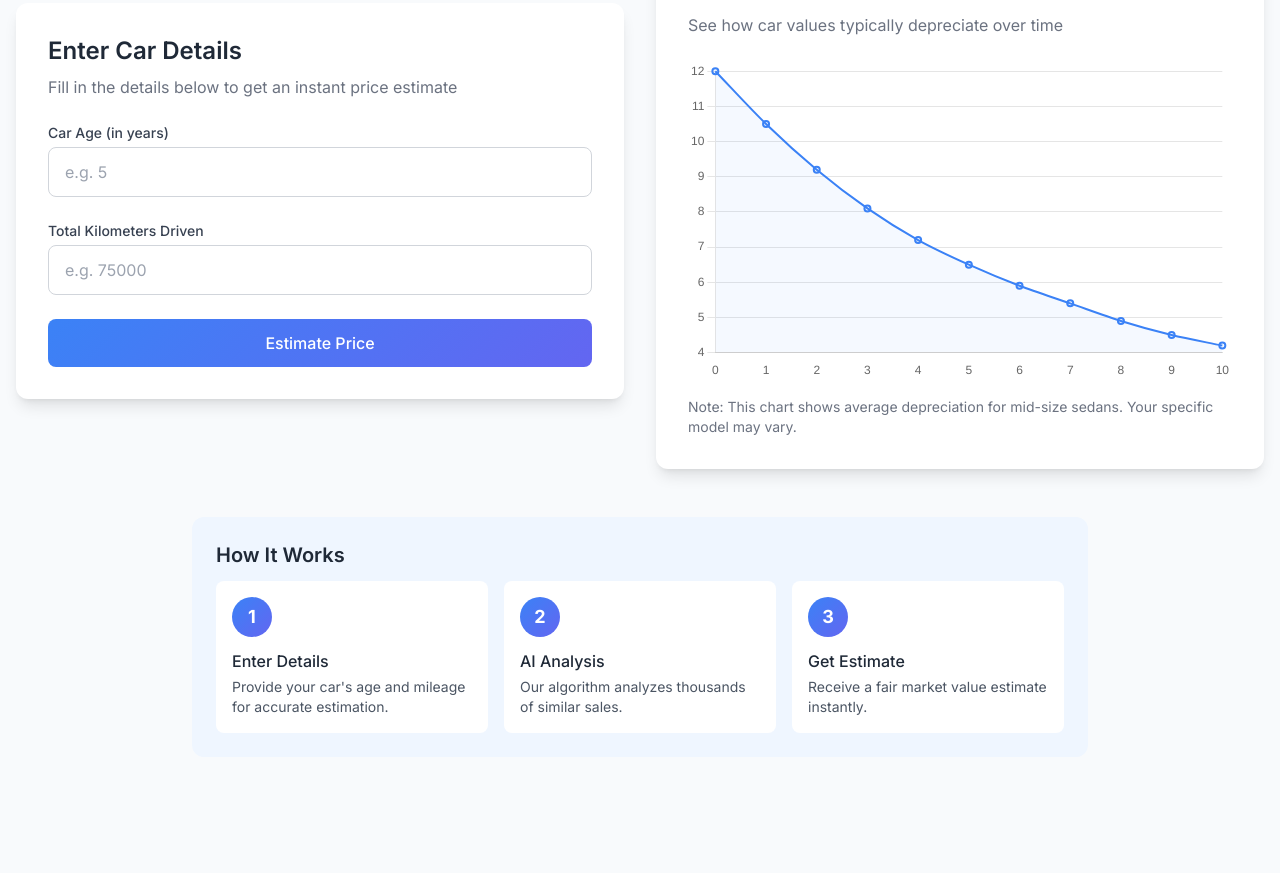
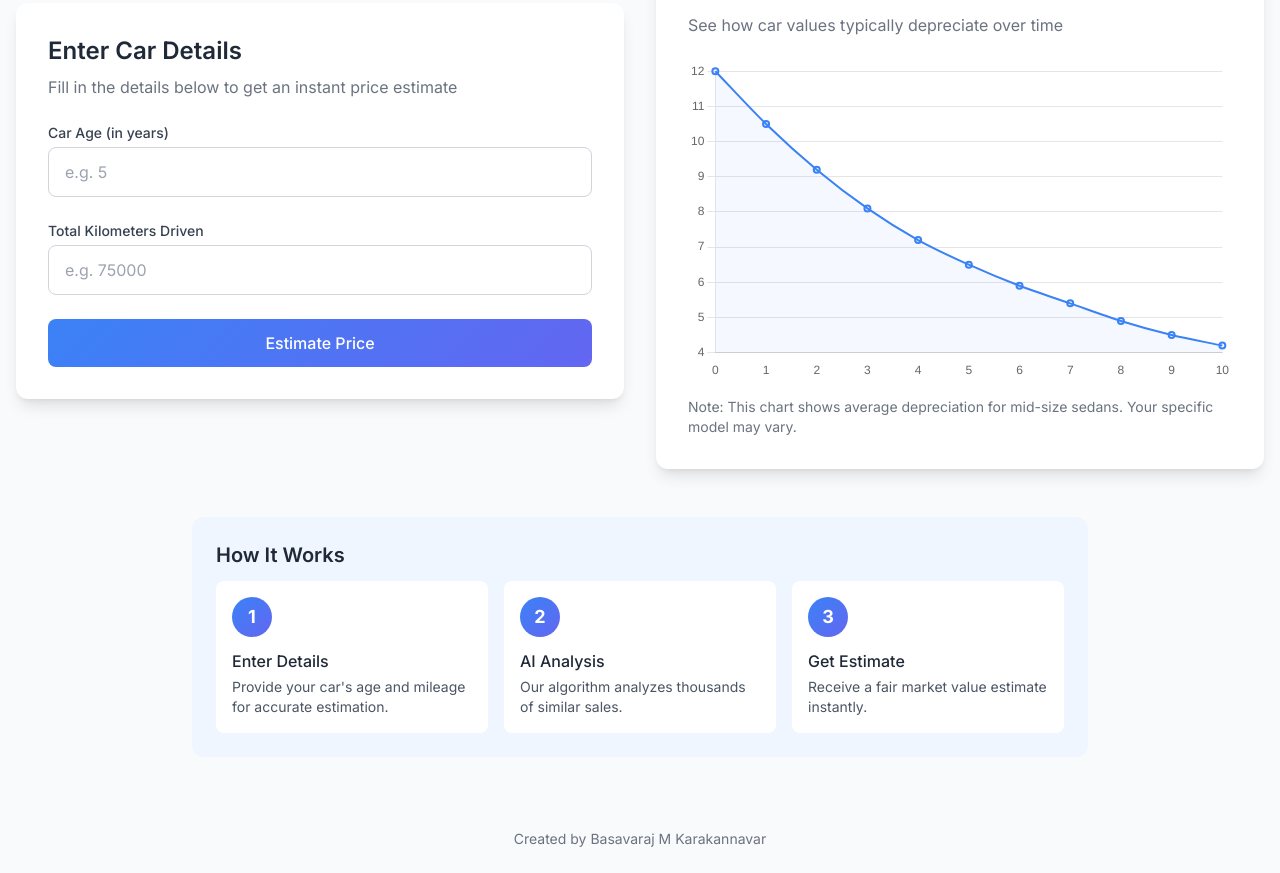
Before and after one commit to Arihant3704/Predicting-car-prices-based-on-age-and-mileage, a plain HTML site: page index.html in a window 1280 px wide. Shown: the part 283-1156 px from the top of the page. Before the commit the page ends 1088 px from the top, so only its background shows below. Drawn offline with nearby package versions, Linux system fonts and the light colour scheme.

Commit message:
Update index.html

```diff
--- a/index.html
+++ b/index.html
@@ -66,9 +66,6 @@
                     </button>
                 </form>
 
-                <!-- CSV Upload Section -->
-                <!-- CSV Upload Section removed as per user request -->
-
                 <!-- Result Section -->
                 <div id="resultContainer" class="mt-8 hidden">
                     <h3 class="text-lg font-medium text-gray-700 mb-2">Estimated Selling Price</h3>
@@ -128,6 +125,11 @@
             </div>
         </div>
     </div>
+
+    <!-- Footer with creator credit -->
+    <footer class="py-6 text-center text-gray-500 text-sm">
+        <p>Created by Basavaraj M Karakannavar</p>
+    </footer>
 
     <script>
         // Initialize Chart
@@ -228,8 +230,6 @@
             price = Math.max(price, 1000);
             return Math.round(price);
         }
-
-                // CSV Upload Handling removed as per user request
     </script>
 </body>
 </html>
```
